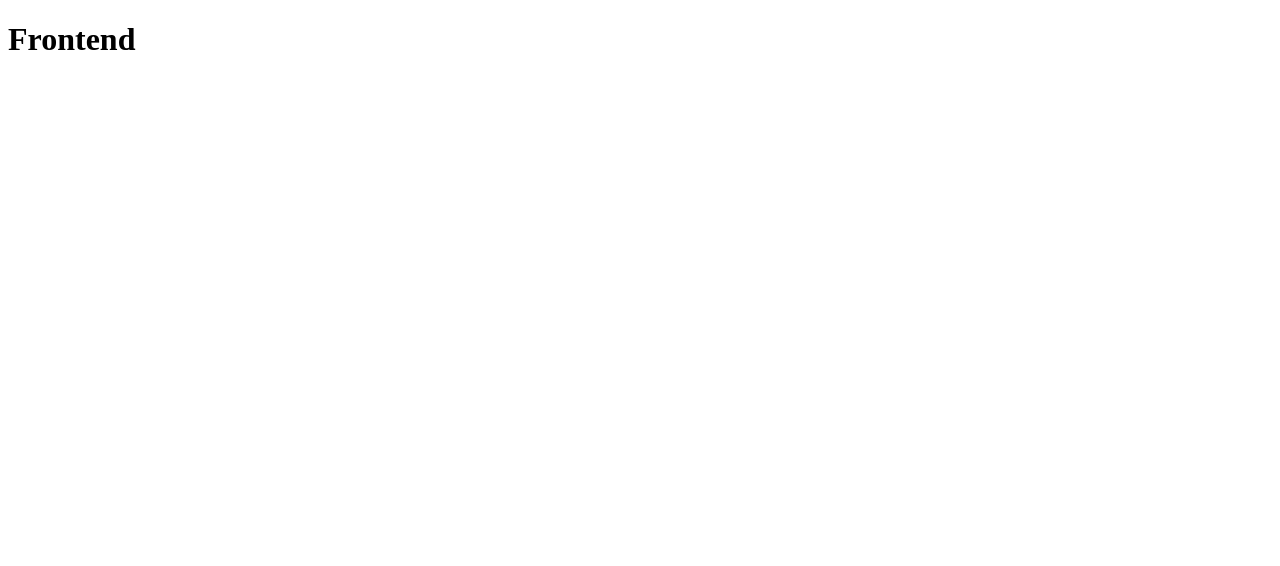
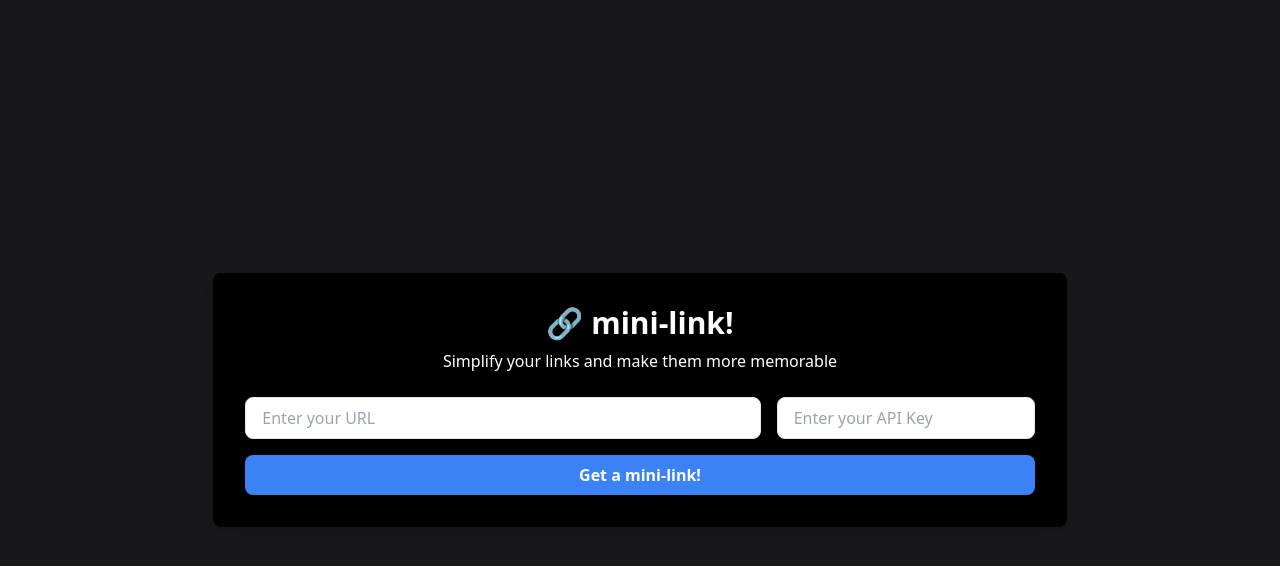
Before and after one commit to XLXXLXTX/mini-link, a React (Vite) app in the folder client/: page / in a window 1280 px wide. Shown: the top 566 px of the page. Built offline with nearby package versions, Linux system fonts and the light colour scheme; no server answers.

Commit message:
Frontend: added URLShortener component and useForm hook

```diff
--- a/client/package.json
+++ b/client/package.json
@@ -16,10 +16,10 @@
     "@types/react": "^18.3.3",
     "@types/react-dom": "^18.3.0",
     "@vitejs/plugin-react": "^4.3.1",
+    "autoprefixer": "^10.4.20",
     "globals": "^15.9.0",
-    "vite": "^5.4.1",
-    "autoprefixer": "^10.4.20",
     "postcss": "^8.4.45",
-    "tailwindcss": "^3.4.10"
+    "tailwindcss": "^3.4.10",
+    "vite": "^5.4.1"
   }
 }
--- a/client/src/App.jsx
+++ b/client/src/App.jsx
@@ -1,10 +1,12 @@
 import React from 'react';
 
-import './App.css';
+import URLShortener from './components/URLShortener';
 
 const App = () => {
   return (
-    <h1>Frontend</h1>
+    <div className='App'>
+      <URLShortener />
+    </div>
   );
 }
 
--- /dev/null
+++ b/client/src/components/URLShortener.jsx
@@ -0,0 +1,163 @@
+import { useState } from 'react';
+
+import { useForm } from '../hooks/useForm';
+
+const URLShortener = () => {
+
+  const backendURL = import.meta.env.VITE_BACKEND_URL === undefined
+  ? 'http://localhost:3001/create'
+  : `${import.meta.env.VITE_BACKEND_URL}/create`;
+
+  const initialValues = { longURL: "", apiKey: "" };
+
+  const [shortURL, setShortURL] = useState("");
+  const [copySuccess, setCopySuccess] = useState("");
+  const [serverError, setServerError] = useState("");
+
+  const submitCallback = async (data) => {
+
+    try {
+      const response = await fetch(backendURL, {
+        method: 'POST',
+        headers: {
+          'Content-Type': 'application/json',
+          'api-key': data.apiKey,
+        },
+        body: JSON.stringify({ longURL: data.longURL }),
+      });
+
+      // verify if the response is not successful, so an error is thrown
+      if (!response.ok) {
+        // parse the error data from the server
+        const errorData = await response.json();
+
+        // check if it is a 404 error (URL already shortened)
+        if (response.status === 404) {
+          // show the existing shortened URL
+          setShortURL(errorData.shortURL);
+        } else {
+          // if there are other types of errors, just show the error message
+          setServerError(errorData.error || 'Something went wrong');
+          // clean the shortURL in case of error
+          setShortURL("");
+        }
+
+        throw new Error(errorData.error || 'Something went wrong');
+      }
+
+      // if the response is successful, parse the data
+      const responseData = await response.json();
+
+      // verify the server returned a shortURL
+      if (responseData.shortURL) {
+        // update the shortURL in the state
+        setShortURL(responseData.shortURL);
+        // clean any previous success message
+        setCopySuccess("");
+        // clean any previous error message
+        setServerError("");
+
+      } else {
+        console.error('Error: No short URL returned');
+      }
+
+      // reset the form after a successful operation
+      resetForm();
+
+    } catch (error) {
+      // handle other types of errors
+      console.error('Error:', error.message);
+      //show the error message
+      setServerError(error.message);
+    }
+  };
+
+  const { formData, errors, handleChange, handleSubmit, resetForm } = useForm(initialValues, submitCallback);
+
+  const copyToClipboard = () => {
+    navigator.clipboard.writeText(shortURL).then(() => {
+      setCopySuccess("Copied!");
+    }, () => {
+      setCopySuccess("Failed to copy");
+    });
+  };
+
+  return (
+
+    <div className="flex flex-col items-center justify-center min-h-screen bg-zinc-900">
+
+      {/* container form */}
+      <div className="w-2/3 h-auto bg-black p-8 rounded-lg shadow-lg text-center">
+        <div className="mb-6">
+          <h1 className="text-white text-3xl font-bold mb-2">🔗 mini-link!</h1>
+          <p className="text-white">Simplify your links and make them more memorable</p>
+        </div>
+
+        <form onSubmit={handleSubmit} className="space-y-4">
+          {serverError && <p className="font-bold text-red-500 mb-4">{serverError}</p>}
+          <div className="flex space-x-4">
+            <input
+              type="text"
+              name="longURL"
+              value={formData.longURL}
+              onChange={handleChange}
+              className="w-2/3 px-4 py-2 border rounded-lg focus:outline-none focus:ring-2 focus:ring-blue-400"
+              placeholder="Enter your URL"
+            />
+            {errors.longURL && <p className="font-bold text-red-500">{errors.longURL}</p>}
+
+            <input
+              type="text"
+              name="apiKey"
+              value={formData.apiKey}
+              onChange={handleChange}
+              className="w-1/3 px-4 py-2 border rounded-lg focus:outline-none focus:ring-2 focus:ring-blue-400"
+              placeholder="Enter your API Key"
+            />
+            {errors.apiKey && <p className="font-bold text-red-500">{errors.apiKey}</p>}
+          </div>
+
+          <button
+            type="submit"
+            className="w-full bg-blue-500 text-white py-2 rounded-lg hover:bg-blue-600 transition-colors font-semibold">
+            Get a mini-link!
+          </button>
+        </form>
+      </div>
+
+      {/* container shortURL */}
+      {shortURL && (
+        <div className="w-2/3 h-auto mt-6 p-4 bg-green-900 border border-green-950 rounded-lg text-center relative">
+
+          <div className='flex items-center justify-center '>
+
+            <div className="w-5/6 space-x-4">
+
+              <span className="text-2xl">🔗</span>
+              <a
+                href={shortURL}
+                target="_blank"
+                rel="noopener noreferrer"
+                className="text-2xl font-bold text-white underline break-all"
+              >
+                {shortURL}
+              </a>
+
+              <button
+                onClick={copyToClipboard}
+                className="font-semibold bg-green-500 text-white px-4 py-2 rounded-lg hover:bg-green-600 transition-colors"
+              >
+                Copy
+              </button>
+            </div>
+
+          </div>
+
+          {copySuccess && <p className="font-bold mt-2 text-green-500">{copySuccess}</p>}
+        </div>
+      )}
+    </div>
+  );
+};
+
+export default URLShortener;
--- /dev/null
+++ b/client/src/hooks/useForm.js
@@ -0,0 +1,46 @@
+import { useState } from 'react';
+
+export const useForm = (initialValues, submitCallback) => {
+  const [formData, setFormData] = useState(initialValues);
+  const [errors, setErrors] = useState({});
+  const [serverError, setServerError] = useState('');
+
+
+  const handleChange = (e) => {
+    const { name, value } = e.target;
+    setFormData((prev) => ({ ...prev, [name]: value }));
+  };
+
+  const validate = () => {
+    const newErrors = {};
+    if (!formData.longURL) newErrors.longURL = 'URL is required';
+    if (!formData.apiKey) newErrors.apiKey = 'API Key is required';
+    setErrors(newErrors);
+    return Object.keys(newErrors).length === 0;
+  };
+
+  const handleSubmit = (e) => {
+    e.preventDefault();
+    if (validate()) {
+      submitCallback({
+        longURL: formData.longURL,
+        apiKey: formData.apiKey,
+      });
+    }
+  };
+
+  const resetForm = () => {
+    setFormData(initialValues);
+    setErrors({});
+    setServerError('');
+  };
+
+  return {
+    formData,
+    errors,
+    serverError,
+    handleChange,
+    handleSubmit,
+    resetForm,
+  };
+};
--- a/client/src/index.css
+++ b/client/src/index.css
@@ -0,0 +1,3 @@
+@tailwind base;
+@tailwind components;
+@tailwind utilities;
```
Also changed, not shown: client/src/App.css (deleted).
